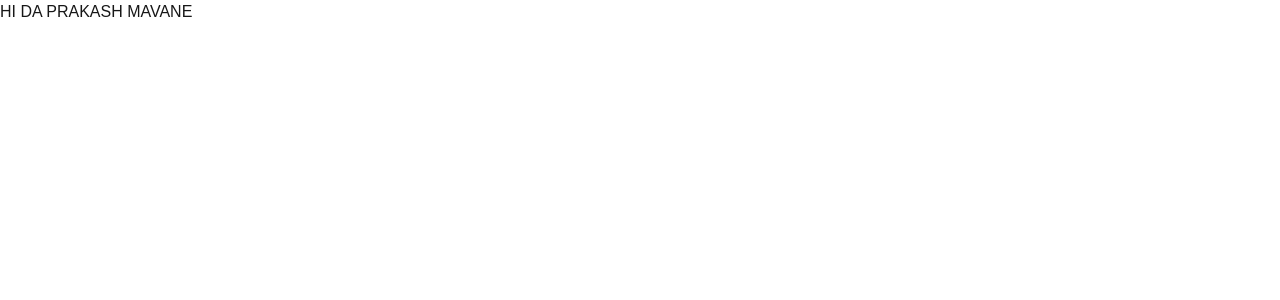
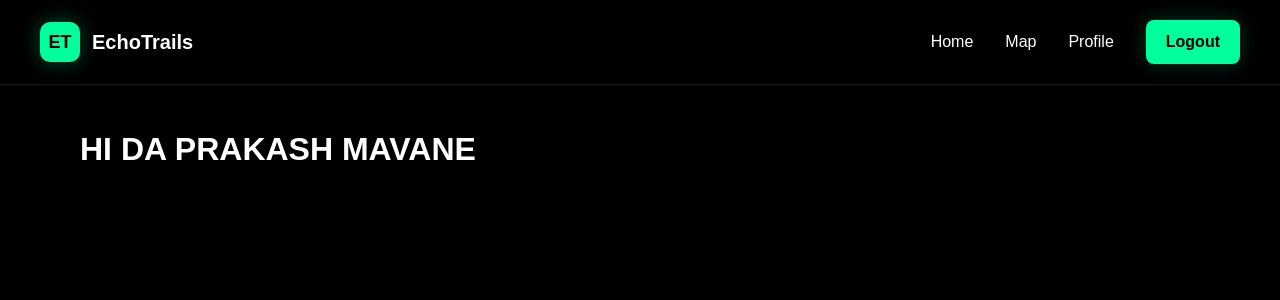
Before and after one commit to karthiksrinivas19/echotrails-web-dashboard, a Next.js app: page /hello in a window 1280 px wide. Shown: the top 300 px of the page. Built offline with nearby package versions, Linux system fonts and the light colour scheme.

Commit message:
added navbar

```diff
--- a/src/app/hello/page.js
+++ b/src/app/hello/page.js
@@ -1,11 +1,35 @@
-import React from 'react'
+"use client";
 
-const page = () => {
-  return (
-    <div>
-      <h1>HI DA PRAKASH MAVANE</h1>
-    </div>
-  )
-}
+import React from 'react';
+import Navbar from '@/components/Navbar';
 
-export default page
+const Page = () => {
+    const styles = {
+        container: {
+            minHeight: '100vh',
+            backgroundColor: '#000000',
+            color: '#ffffff',
+        },
+        content: {
+            padding: '40px',
+            maxWidth: '1200px',
+            margin: '0 auto',
+        },
+        title: {
+            fontSize: '32px',
+            fontWeight: '700',
+            marginBottom: '20px',
+        },
+    };
+
+    return (
+        <div style={styles.container}>
+            <Navbar />
+            <div style={styles.content}>
+                <h1 style={styles.title}>HI DA PRAKASH MAVANE</h1>
+            </div>
+        </div>
+    );
+};
+
+export default Page;
--- /dev/null
+++ b/src/components/Navbar.js
@@ -0,0 +1,86 @@
+"use client";
+
+import { useRouter } from 'next/navigation';
+
+export default function Navbar() {
+    const router = useRouter();
+
+    const handleLogout = () => {
+        localStorage.removeItem('authToken');
+        router.push('/login');
+    };
+
+    const styles = {
+        navbar: {
+            width: '100%',
+            backgroundColor: '#000000',
+            padding: '20px 40px',
+            display: 'flex',
+            justifyContent: 'space-between',
+            alignItems: 'center',
+            borderBottom: '1px solid rgba(255, 255, 255, 0.1)',
+        },
+        logo: {
+            display: 'flex',
+            alignItems: 'center',
+            gap: '12px',
+        },
+        logoIcon: {
+            width: '40px',
+            height: '40px',
+            borderRadius: '10px',
+            backgroundColor: '#00ff9d',
+            display: 'flex',
+            alignItems: 'center',
+            justifyContent: 'center',
+            color: '#000000',
+            fontSize: '18px',
+            fontWeight: 'bold',
+            boxShadow: '0 0 20px rgba(0, 255, 157, 0.3)',
+        },
+        logoText: {
+            color: '#ffffff',
+            fontSize: '20px',
+            fontWeight: '600',
+        },
+        nav: {
+            display: 'flex',
+            alignItems: 'center',
+            gap: '32px',
+        },
+        link: {
+            color: '#ffffff',
+            textDecoration: 'none',
+            fontSize: '16px',
+            fontWeight: '500',
+        },
+        button: {
+            padding: '10px 20px',
+            fontSize: '16px',
+            fontWeight: '600',
+            color: '#000000',
+            backgroundColor: '#00ff9d',
+            border: 'none',
+            borderRadius: '8px',
+            cursor: 'pointer',
+            boxShadow: '0 0 20px rgba(0, 255, 157, 0.2)',
+        },
+    };
+
+    return (
+        <div style={styles.navbar}>
+            <div style={styles.logo}>
+                <div style={styles.logoIcon}>ET</div>
+                <span style={styles.logoText}>EchoTrails</span>
+            </div>
+            <nav style={styles.nav}>
+                <a href="/hello" style={styles.link}>Home</a>
+                <a href="/map" style={styles.link}>Map</a>
+                <a href="/profile" style={styles.link}>Profile</a>
+                <button onClick={handleLogout} style={styles.button}>
+                    Logout
+                </button>
+            </nav>
+        </div>
+    );
+}
```
